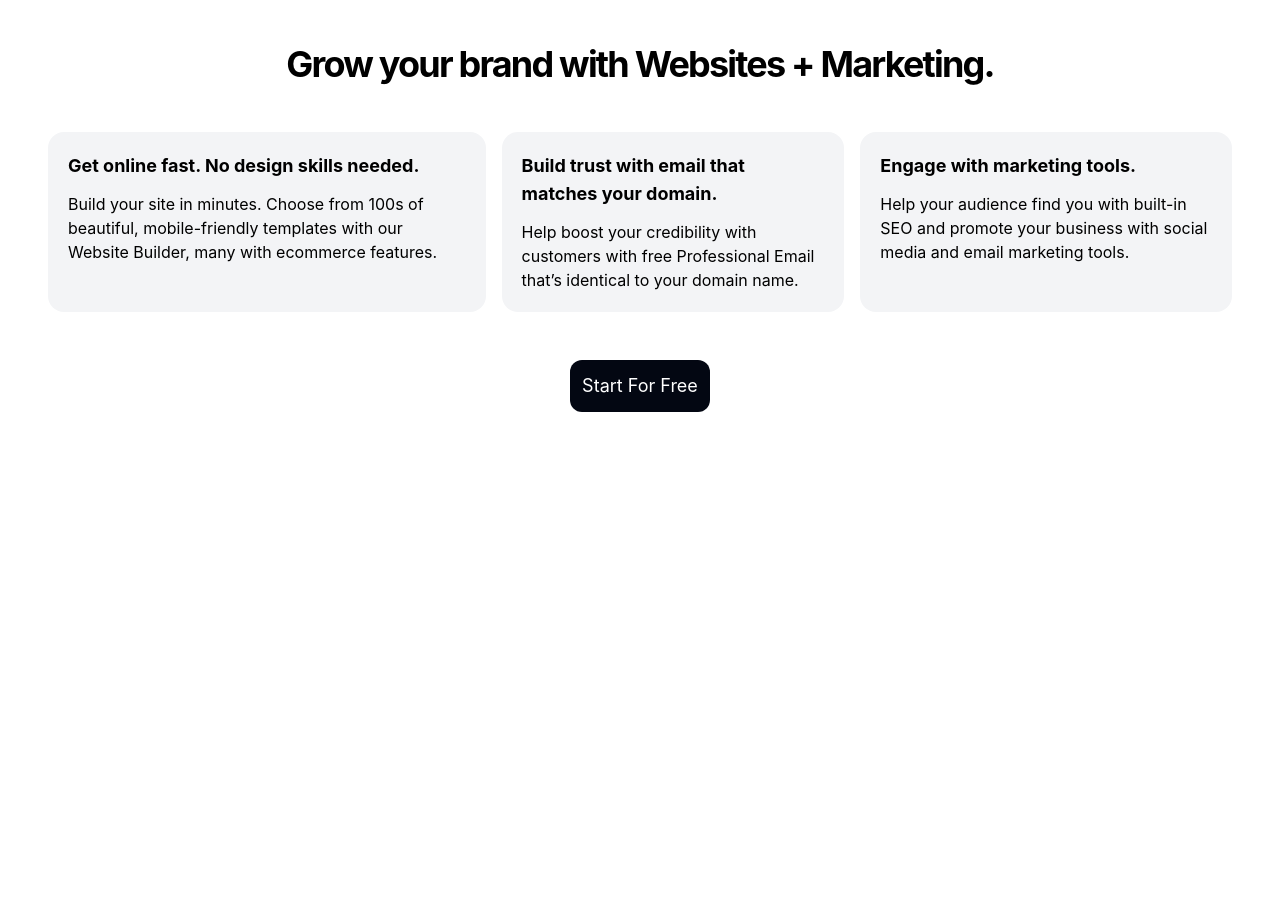
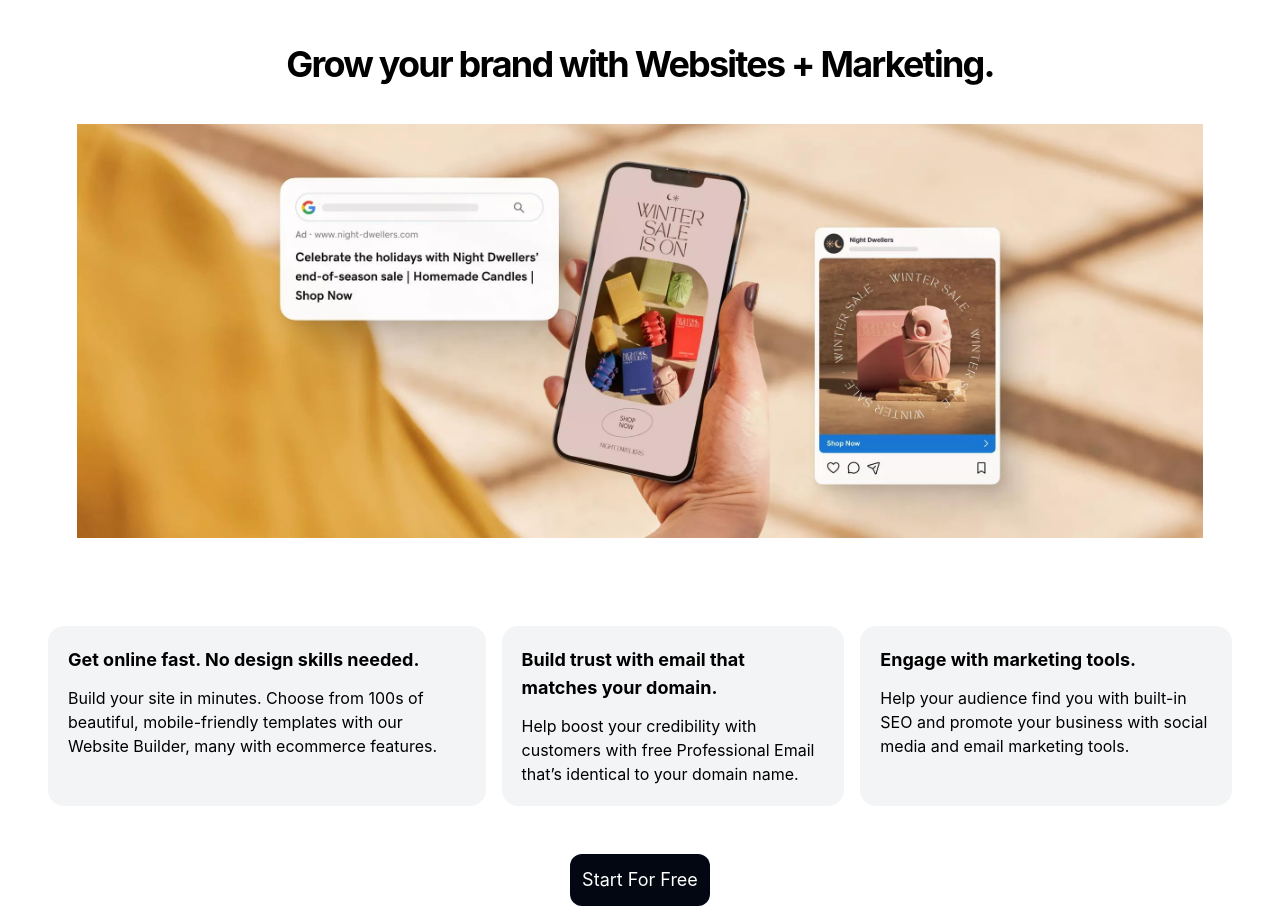
Before and after one commit to EphemeralRhythm/soleye-assessment, a React (Vite) app: page / in a window 1280 px wide. Shown: the part 1060-1981 px from the top of the page. Built offline with nearby package versions, Linux system fonts and the light colour scheme.

Commit message:
added image for marketing section

```diff
--- a/src/components/Home/MarketingSection.tsx
+++ b/src/components/Home/MarketingSection.tsx
@@ -1,3 +1,5 @@
+import marketingSectionImage from "../../assets/marketing-section.jpg";
+
 const MarketingSection: React.FC = () => {
   const cards = [
     {
@@ -22,6 +24,7 @@ const MarketingSection: React.FC = () => {
         Grow your brand with Websites + Marketing.
       </h1>
 
+      <img src={marketingSectionImage} alt="Description" className="max-w-[88%] m-10 self-center"/>
       <div className="flex flex-grow p-10 items-stretch">
         {cards.map((card) => {
           return (
```
Also changed, not shown: src/assets/marketing-section.jpg (added).
